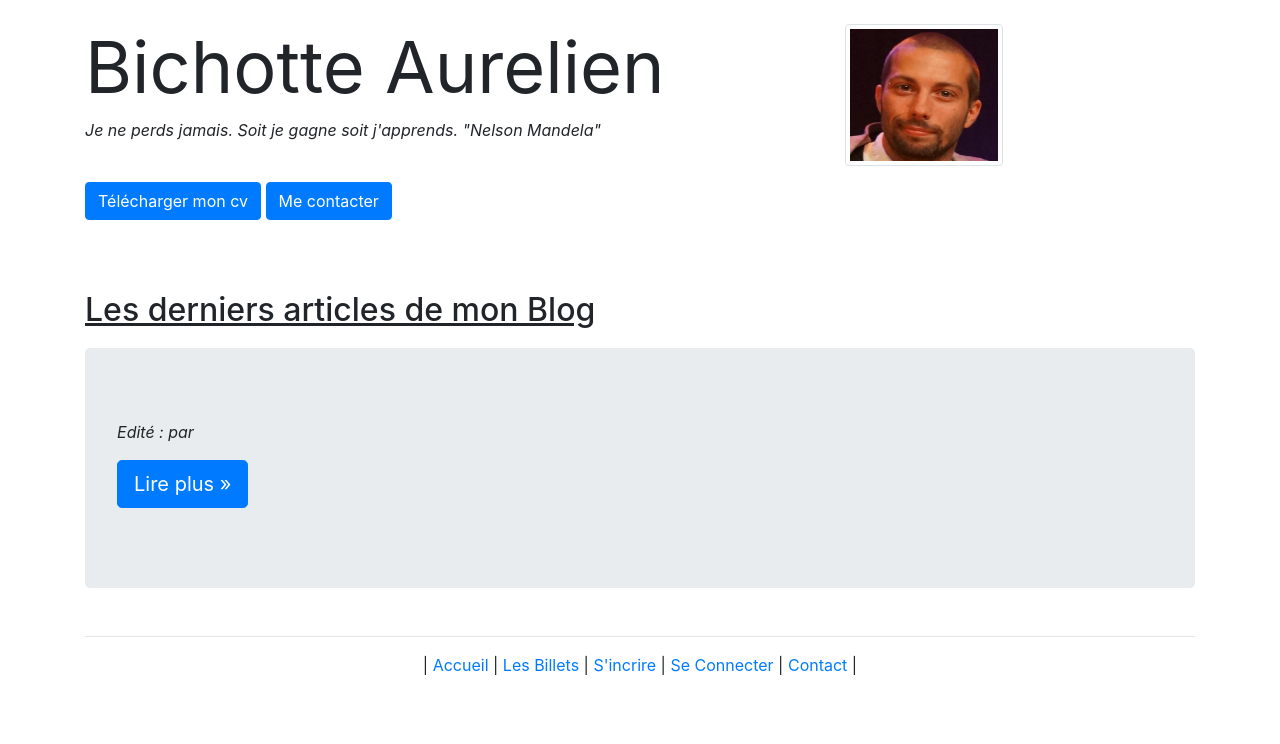
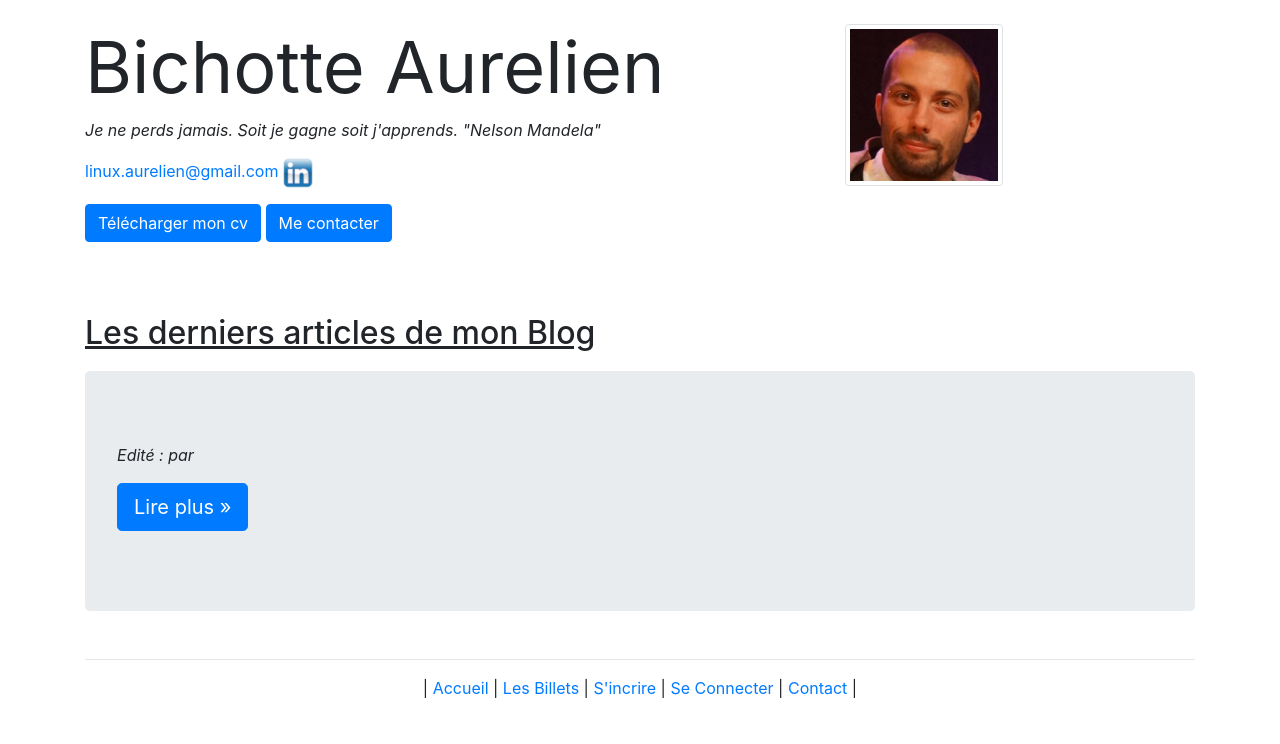
Before and after one commit to AurelBichop/Projet5_Blog, a PHP site: template VIEW/accueil.php in a window 1280 px wide. Shown: the part 56-800 px from the top of the page. Run offline with PHP 8.4, Linux system fonts and the light colour scheme; the template is opened without the code that fills it, so the values that code supplies are empty; some libraries are stand-ins or nearby versions.

Commit message:
Ajout du courriel et d'un lien pour linkedin

```diff
--- a/VIEW/accueil.php
+++ b/VIEW/accueil.php
@@ -16,6 +16,11 @@
                     Je ne perds jamais. Soit je gagne soit j'apprends.
                     "Nelson Mandela"
                 </em>
+            </p>
+
+            <p>
+                <a href="mailto:linux.aurelien@gmail.com">linux.aurelien@gmail.com</a>
+                <a href="https://www.linkedin.com/in/aur%C3%A9lien-b-3b392716b/" target="_blank"><img src="VIEW/images/linkedIn.png" alt="lien linkedin"></a>
             </p>
 
         </div>
```
Also changed, not shown: VIEW/images/linkedIn.png (added).
